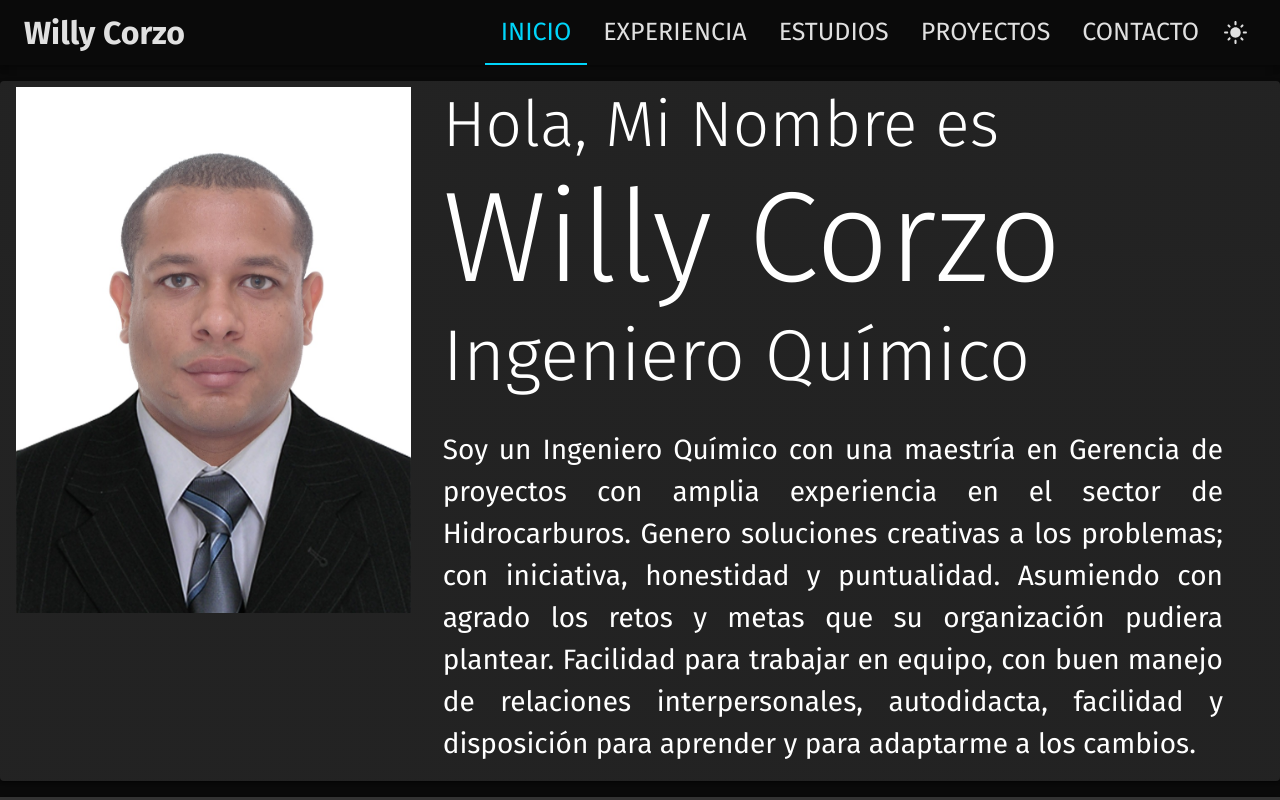
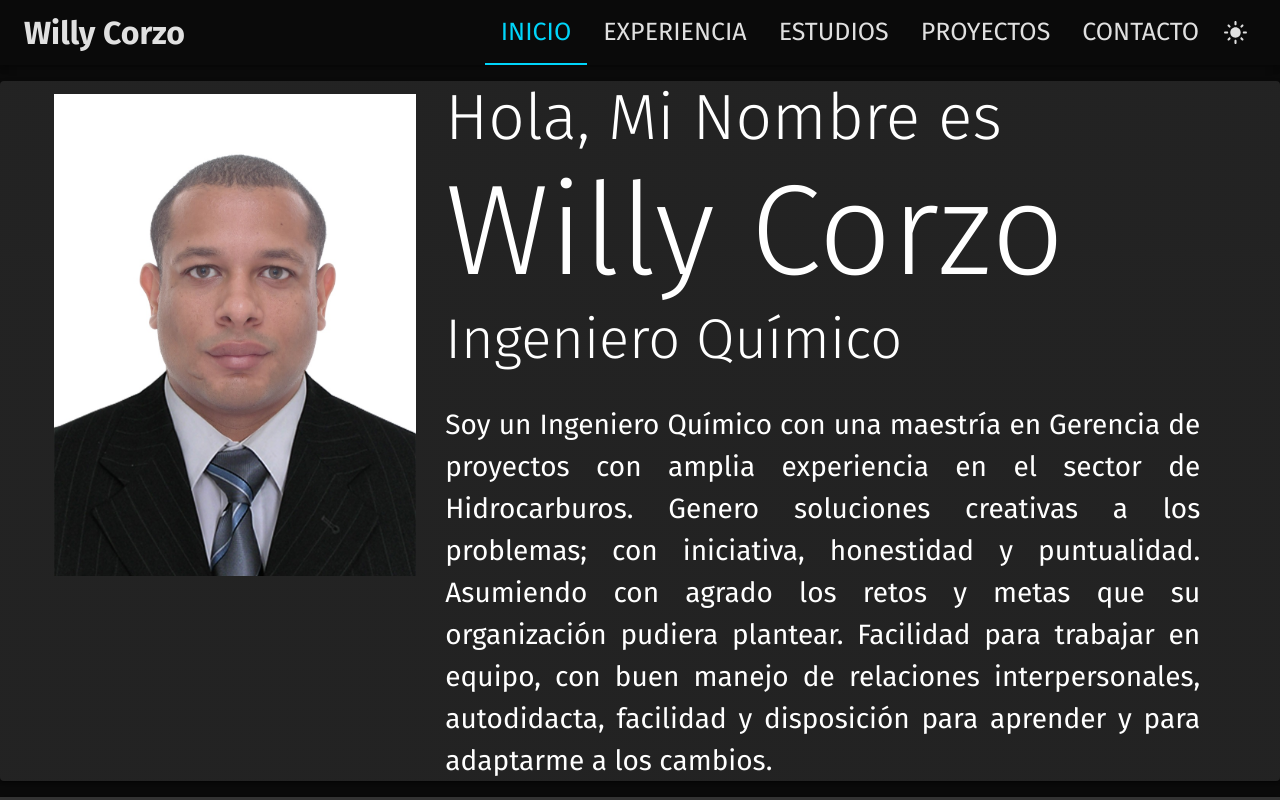
Before and after one commit to willyto3/PortfolioV2, a React (Vite) app: page /#/ in a window 1280 px wide. Shown: the top 800 px of the page. Built offline with nearby package versions, Linux system fonts and the light colour scheme.

Commit message:
Actualizacion 30 junio

```diff
--- a/src/scenes/estudios/CardEstudio.jsx
+++ b/src/scenes/estudios/CardEstudio.jsx
@@ -7,9 +7,14 @@ import Typography from '@mui/material/Typography'
 
 const CardEstudio = ({ institucion, estudio, fecha, fondo, grado }) => {
   return (
-    <Card  sx={{ maxWidth: 900, display: 'flex',p:'1rem 2rem' }}>
+    <Card sx={{ maxWidth: 900, display: 'flex', p: '1rem 2rem' }}>
       <CardMedia
-        sx={{ maxWidth: 150}}
+        sx={{
+          ml: '10px',
+          padding: '1em 1em 1em 1em',
+          objectFit: 'contain',
+          alignSelf: 'center',
+        }}
         image={`${fondo}`}
         component='img'
         title='green iguana'
@@ -18,12 +23,8 @@ const CardEstudio = ({ institucion, estudio, fecha, fondo, grado }) => {
         <Typography variant='h2' component='div'>
           {estudio}
         </Typography>
-        <Typography variant='h3' >
-          {grado}
-        </Typography>
-        <Typography variant='h3' >
-          {institucion}
-        </Typography>
+        <Typography variant='h3'>{grado}</Typography>
+        <Typography variant='h3'>{institucion}</Typography>
         <Typography variant='h4' color='text.secondary'>
           {fecha}
         </Typography>
--- a/src/scenes/estudios/CardHerramientas.jsx
+++ b/src/scenes/estudios/CardHerramientas.jsx
@@ -9,7 +9,12 @@ const CardHerramientas = ({ titulo, imagen, parrafo, conocimiento }) => {
   return (
     <Card sx={{ maxWidth: 900, display: 'flex', p: '1.5rem 2rem' }}>
       <CardMedia
-        height='200'
+        sx={{
+          ml: '10px',
+          padding: '1em 1em 1em 1em',
+          objectFit: 'contain',
+          alignSelf: 'center',
+        }}
         image={`${imagen}`}
         component='img'
         title='green iguana'
--- a/src/scenes/experiencia/CardExperiencia.jsx
+++ b/src/scenes/experiencia/CardExperiencia.jsx
@@ -26,24 +26,33 @@ const CardExperiencia = ({
   const theme = useTheme()
 
   return (
-    <Card sx={{ display: { xs: 'grid', sm: 'flex' } }}>
-      <CardMedia
-        component='img'
-        sx={{ ml: '10px', width: 240, alignSelf: 'center' }}
-        image={image}
-        alt={alt}
-      />
-      <Box sx={{ display: 'flex', flexDirection: 'column' }}>
-        <CardContent sx={{ flex: '1 0 auto' }}>
+    <Card>
       <Typography
         textTransform='uppercase'
         component='div'
         variant='h2'
         fontWeight='bold'
         fontSize='max(1.6rem, 1.2vw)'
+        textAlign='center'
+        p='1rem'
       >
         {cargo}
       </Typography>
+      <Box width='15rem' display='flex'>
+        <CardMedia
+          component='img'
+          sx={{
+            ml: '10px',
+            padding: '1em 1em 1em 1em',
+            objectFit: 'contain',
+            alignSelf: 'center',
+          }}
+          image={image}
+          alt={alt}
+        />
+      </Box>
+      <Box sx={{ display: 'flex', flexDirection: 'column' }}>
+        <CardContent sx={{ flex: '1 0 auto' }}>
           <Typography
             variant='subtitle1'
             color='text.secondary'
@@ -70,7 +79,7 @@ const CardExperiencia = ({
               bgcolor: 'background.paper',
               position: 'relative',
               overflow: 'auto',
-              height: 250,
+              height: 350,
               '& ul': { padding: 0 },
             }}
           >
--- a/src/scenes/home/Carrusel.jsx
+++ b/src/scenes/home/Carrusel.jsx
@@ -21,10 +21,9 @@ export function Carrusel(props) {
     >
       {items.map((item, i) => (
         <Typography
-          gutterBottom
           variant='h2'
           component='div'
-          fontSize={{ xs: '1.5rem', sm: '4.5rem' }}
+          fontSize={{ xs: '1.2rem', sm: '3.5rem' }}
           key={i}
           item={item}
         >
--- a/src/scenes/home/Presentacion.jsx
+++ b/src/scenes/home/Presentacion.jsx
@@ -23,7 +23,7 @@ const Presentacion = () => {
       <Carrusel />
 
       <Typography
-        gutterBottom
+
         variant='body'
         component='div'
         align='justify'
--- a/src/scenes/home/index.jsx
+++ b/src/scenes/home/index.jsx
@@ -11,22 +11,22 @@ const Home = () => {
         display: 'flex',
         height: 700,
         alignItems: 'center',
-        p: 2,
+        p:5,
         m: '1rem auto',
         maxWidth: 1700,
         flexGrow: 1,
       }}
     >
-      <Grid container spacing={4}>
-        <Grid item xs={4}>
+      <Grid container spacing={2}>
+        <Grid item xs={12} lg={4}>
           <CardMedia
             component='img'
             image='WillyNegro.png'
             alt='Foto Willy Corzo'
-            sx={{ maxWidth: 500 }}
+            sx={{ padding: "1em 1em 1em 1em", objectFit:'contain' }}
           />
         </Grid>
-        <Grid item xs={8}>
+        <Grid item xs={12} lg={8} >
           <Presentacion />
         </Grid>
       </Grid>
```
Lines whose indentation alone changed are shown as unchanged.
